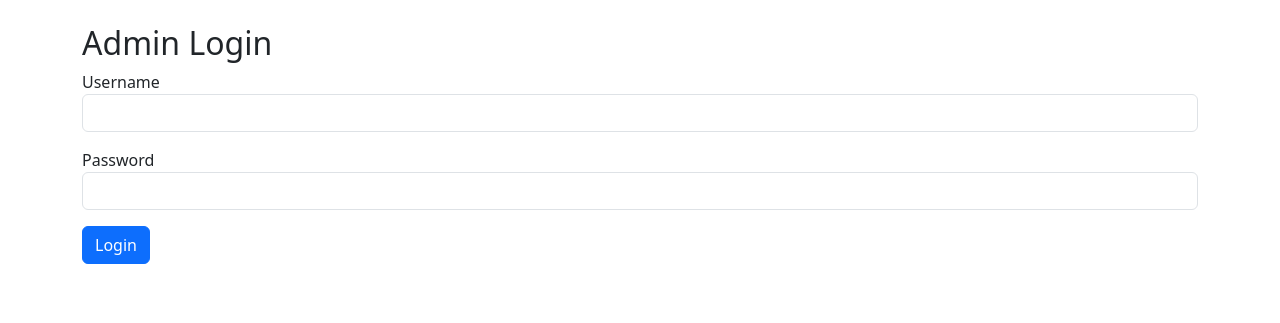
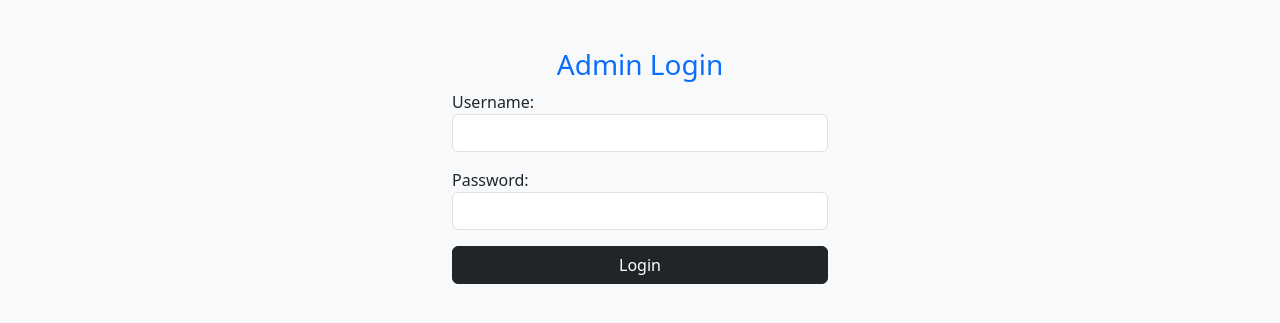
Before and after one commit to bashirubash/AI_Resume_Screening_System, a Flask app: template templates/login.html in a window 1280 px wide. Shown: the top 323 px of the page. Run offline with Flask 3, Linux system fonts and the light colour scheme; the template is opened without the code that fills it, so the values that code supplies are empty.

Commit message:
Update login.html

```diff
--- a/templates/login.html
+++ b/templates/login.html
@@ -1,32 +1,29 @@
 <!DOCTYPE html>
-<html>
+<html lang="en">
 <head>
+    <meta charset="UTF-8">
     <title>Admin Login</title>
-    <link href="https://cdn.jsdelivr.net/npm/bootstrap@5.3.3/dist/css/bootstrap.min.css" rel="stylesheet">
+    <link href="https://cdn.jsdelivr.net/npm/bootstrap@5.3.0/dist/css/bootstrap.min.css" rel="stylesheet">
 </head>
-<body class="p-4">
-    <div class="container">
-        <h2>Admin Login</h2>
+<body class="bg-light">
+    <div class="container mt-5" style="max-width: 400px;">
+        <h3 class="text-center text-primary">Admin Login</h3>
+        {% with messages = get_flashed_messages() %}
+            {% if messages %}
+                <div class="alert alert-danger mt-3">{{ messages[0] }}</div>
+            {% endif %}
+        {% endwith %}
         <form method="POST">
             <div class="mb-3">
-                <label>Username</label>
+                <label>Username:</label>
                 <input type="text" name="username" class="form-control" required>
             </div>
             <div class="mb-3">
-                <label>Password</label>
+                <label>Password:</label>
                 <input type="password" name="password" class="form-control" required>
             </div>
-            <button class="btn btn-primary">Login</button>
+            <button type="submit" class="btn btn-dark w-100">Login</button>
         </form>
-        {% with messages = get_flashed_messages(with_categories=true) %}
-        {% if messages %}
-            <div class="mt-3">
-                {% for category, message in messages %}
-                    <div class="alert alert-{{ category }}">{{ message }}</div>
-                {% endfor %}
-            </div>
-        {% endif %}
-        {% endwith %}
     </div>
 </body>
 </html>
```
